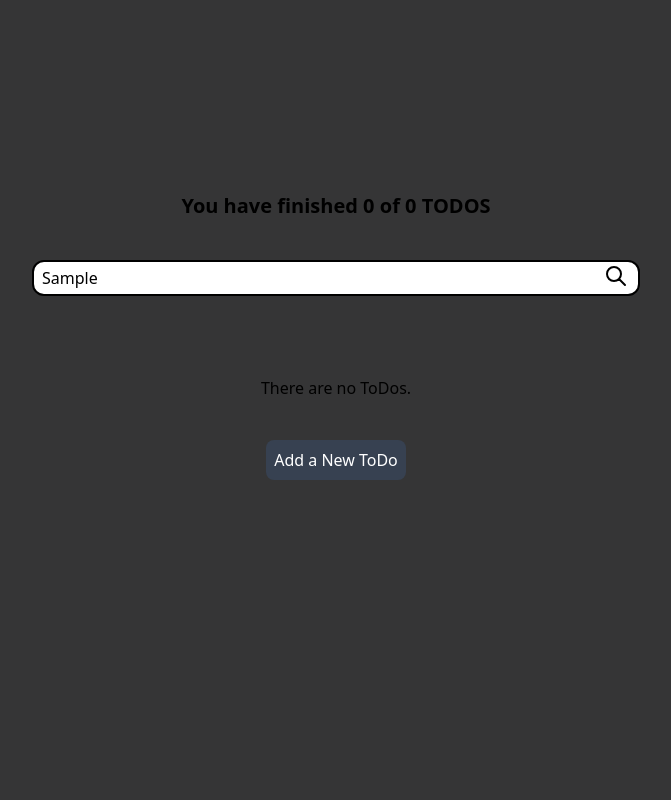
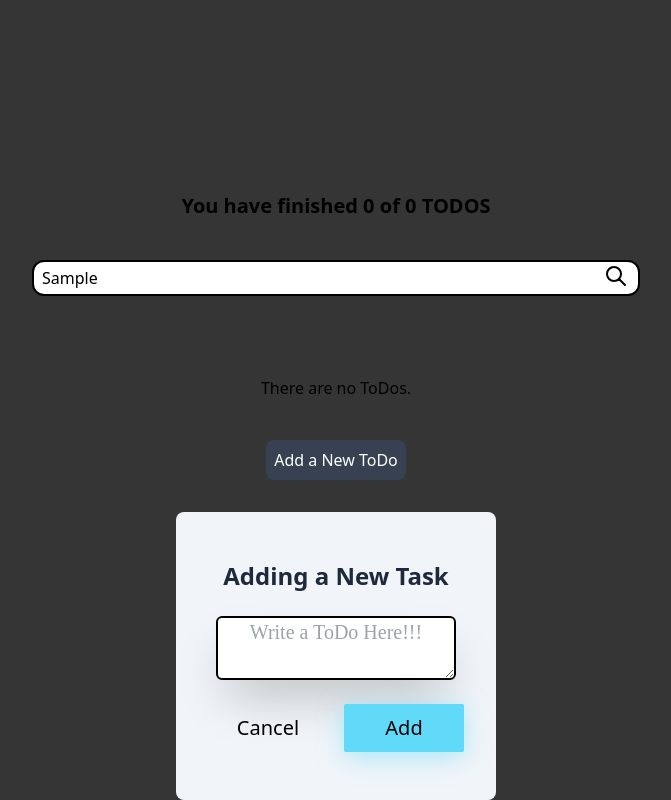
Before and after one commit to Ernestoc14/Curso-React-Platzi, a React (Vite) app in the folder TODO_React_App/: page / in a window 1280 px wide. Both pictures are taken after typing "Sample" into the empty fields and a click on the button "Add a New ToDo". Shown: the whole page, without its empty margins (304-975 px from the left). Built offline with nearby package versions, Linux system fonts and the light colour scheme.

Commit message:
Adding Events to Buttons

```diff
--- a/TODO_React_App/src/ToDoContext/ToDoContext.jsx
+++ b/TODO_React_App/src/ToDoContext/ToDoContext.jsx
@@ -11,7 +11,7 @@ function ToDoProvider({ children}) {
         error
     } = useLocalStorage('TODOS_V1', [])
     const [searchValue, setSearchValue] = React.useState('')
-    const [openModal, setOpenModal] = React.useState(true)
+    const [openModal, setOpenModal] = React.useState(false)
 
     const doneToDos = toDos.filter(todo => todo.done).length
     const totalToDos = toDos.length
@@ -23,6 +23,14 @@ function ToDoProvider({ children}) {
             return toDoText.includes(searchText)
         }
     )
+
+    const addToDo = (text) => {
+        const newtodos = [...toDos]
+        newtodos.push({
+            text,
+            done: false})
+        saveToDos(newtodos)
+    }
 
     const completeToDo = (text) => {
         const newtodos = [...toDos]
@@ -50,7 +58,8 @@ function ToDoProvider({ children}) {
             completeToDo,
             deleteToDo,
             openModal,
-            setOpenModal
+            setOpenModal,
+            addToDo,
         }}>
             {children}
         </ToDoContext.Provider>
--- a/TODO_React_App/src/components/ToDoForm.jsx
+++ b/TODO_React_App/src/components/ToDoForm.jsx
@@ -1,17 +1,58 @@
 import './ToDoForm.css'
+import React from 'react'
+import { ToDoContext } from '../ToDoContext/ToDoContext'
 
 function ToDoForm() {
+
+    const {addToDo,
+        setOpenModal,
+    } = React.useContext(ToDoContext)
+
+    const [newToDoValue, setNewToDoValue] = React.useState('')
+
+    const onSubmit = (event) => {
+        event.preventDefault()
+        addToDo(newToDoValue)
+        setOpenModal(false)
+    }
+
+    const onCancel = () => {
+        setOpenModal(false)
+    }
+
+    const onChange = (event) => {
+        setNewToDoValue(event.target.value)
+    }
+
     return (
-        <form className='flex flex-col justify-center items-center px-8 py-10 h-72 rounded-lg w-11/12 max-w-xs bg-slate-100'>
+        <form
+            onSubmit={onSubmit}
+            className='flex flex-col justify-center items-center
+            px-8 py-10 h-72 rounded-lg w-11/12 max-w-xs bg-slate-100'
+        >
             <label className=' text-center font-bold text-2xl text-slate-800 mb-6'>Adding a New Task</label>
             <textarea
                 className=' h-16 w-60 border-solid border-2
-                    border-black rounded-md shadow-2xl text-xl text-center'
+                border-black rounded-md shadow-2xl text-xl text-center'
                 placeholder="Write a ToDo Here!!!"
+                value={newToDoValue}
+                onChange={onChange}
             />
             <div className="flex mt-6 justify-between items-center w-full">
-                <button className='ToDoForm-button ToDoForm-button--cancel'>Cancel</button>
-                <button className='ToDoForm-button ToDoForm-button--add'>Add</button>
+                <button
+                    type='button'
+                    className='ToDoForm-button
+                    ToDoForm-button--cancel'
+                    onClick={onCancel}
+                >
+                    Cancel
+                </button>
+                <button
+                    className='ToDoForm-button
+                    ToDoForm-button--add'
+                >
+                    Add
+                </button>
             </div>
         </form>
     )
```
